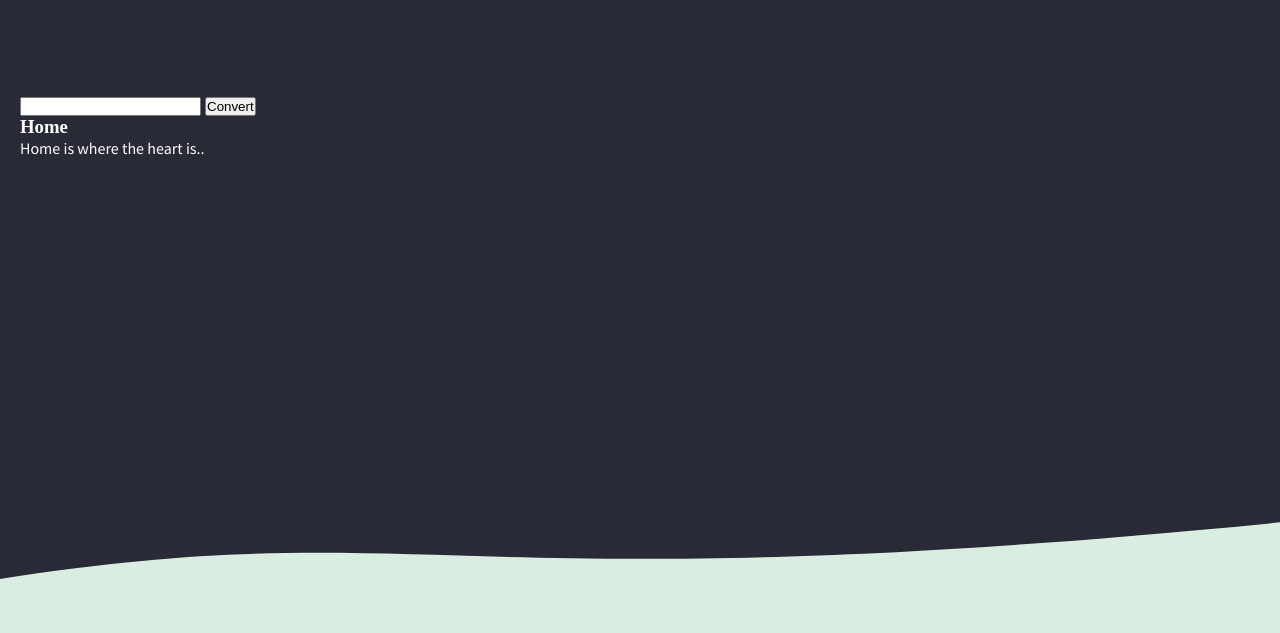
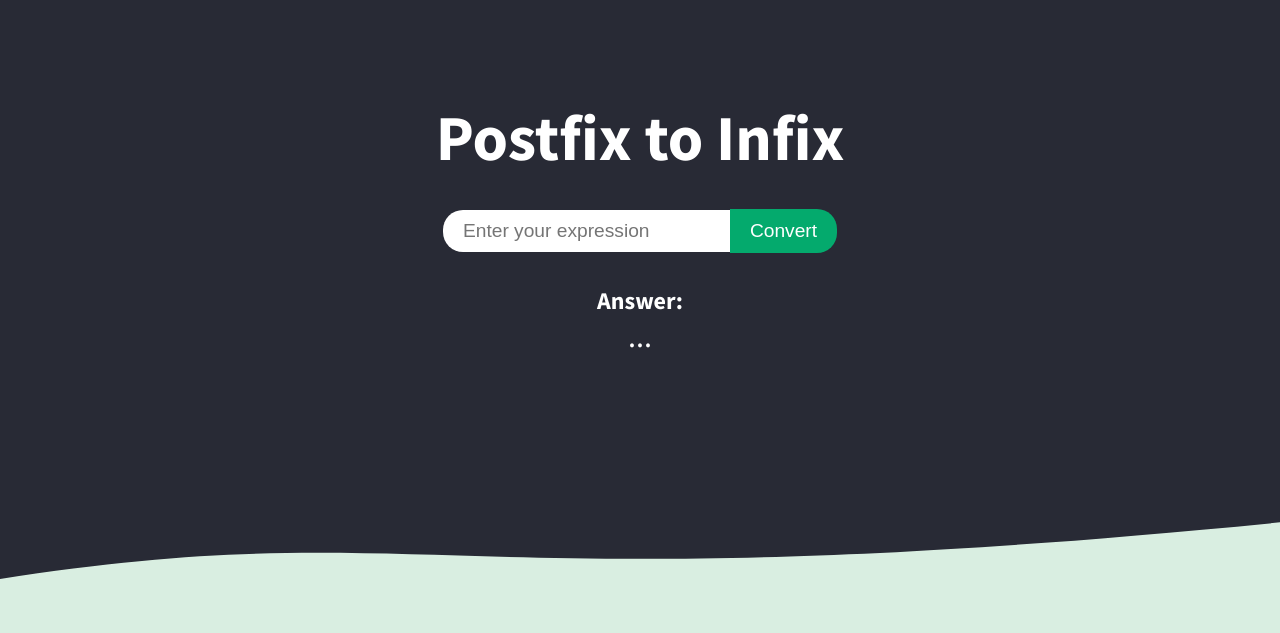
Before and after one commit to sumit-kr-das/Stack_Exp_Converter, a plain HTML site: page index.html in a window 1280 px wide. Both pictures are taken after typing "Sample" into the empty fields and a click on the button "Postfix to Infix". Shown: the part 167-800 px from the top of the page. Drawn offline with nearby package versions, Linux system fonts and the light colour scheme.

Commit message:
index.html updated
new home ui updated

```diff
--- a/index.html
+++ b/index.html
@@ -1,5 +1,6 @@
 <!DOCTYPE html>
 <html lang="en">
+
 <head>
 	<meta charset="UTF-8" />
 	<meta http-equiv="X-UA-Compatible" content="IE=edge" />
@@ -8,13 +9,12 @@
 	<!-- fonts -->
 	<link rel="preconnect" href="https://fonts.googleapis.com" />
 	<link rel="preconnect" href="https://fonts.gstatic.com" crossorigin />
-		<link
-			href="https://fonts.googleapis.com/css2?family=Source+Sans+Pro:wght@200;300;400;600;700;900&display=swap"
-			rel="stylesheet"
-		/>
+	<link href="https://fonts.googleapis.com/css2?family=Source+Sans+Pro:wght@200;300;400;600;700;900&display=swap"
+		rel="stylesheet" />
 	<!-- styles -->
 	<link rel="stylesheet" href="./styles/style.css" />
 </head>
+
 <body>
 	<nav>
 		<a href="/">
@@ -30,11 +30,7 @@
 			<button class="tablink" onclick="openPage('Home', this, '#282A35')">
 				Infix to Postfix
 			</button>
-				<button
-					class="tablink"
-					onclick="openPage('News', this, '#282A35')"
-					id="defaultOpen"
-				>
+			<button class="tablink" onclick="openPage('News', this, '#282A35')" id="defaultOpen">
 				Infix to Prefix
 			</button>
 			<button class="tablink" onclick="openPage('Contact', this, '#282A35')">
@@ -75,46 +71,57 @@
 		</div>
 
 		<div id="Contact" class="tabcontent">
-				<input type="text" name="Enter your expression" id="pre_in" />
+			<div class="wrapper">
+				<h1>Prefix to Infix</h1>
+				<div class="input_div">
+					<input type="text" placeholder="Enter your expression" id="pre_in" />
 					<button onclick="prein()">Convert</button>
-				<h3>Home</h3>
-				<p id="p_i">Home is where the heart is..</p>
+				</div>
+				<h2>Answer:</h2>
+				<p id="p_i">...</p>
+			</div>
 		</div>
 
 		<div id="About" class="tabcontent">
-				<input type="text" name="Enter your expression" id="pre_post" />
+			<div class="wrapper">
+				<h1>Prefix to Postfix</h1>
+				<div class="input_div">
+					<input type="text" placeholder="Enter your expression" id="pre_post" />
 					<button onclick="prepo()">Convert</button>
-				<h3>Home</h3>
-				<p id="p_p">Home is where the heart is..</p>
+				</div>
+				<h2>Answer:</h3>
+					<p id="p_p">...</p>
+			</div>
 		</div>
 
 		<div id="About1" class="tabcontent">
-				<input type="text" name="Enter your expression" id="post_inn" />
+			<div class="wrapper">
+				<h1>Postfix to Infix</h1>
+				<div class="input_div">
+					<input type="text" placeholder="Enter your expression" id="post_inn" />
 					<button onclick="postin()">Convert</button>
-				<h3>Home</h3>
-				<p id="p_ii">Home is where the heart is..</p>
+				</div>
+				<h2>Answer:</h2>
+				<p id="p_ii">...</p>
+			</div>
 		</div>
 
 		<div id="About2" class="tabcontent">
-				<input type="text" name="Enter your expression" id="post_pree" />
+			<div class="wrapper">
+				<h1>Postfix to Prefix</h1>
+				<div class="input_div">
+					<input type="text" placeholder="Enter your expression" id="post_pree" />
 					<button onclick="postpre()">Convert</button>
-				<h3>Home</h3>
-				<p id="p_preee">Home is where the heart is..</p>
+				</div>
+				<h2>Answer:</h3>
+					<p id="p_preee">...</p>
+			</div>
 		</div>
 	</header>
 	<div>
-			<svg
-				style="background-color: #d9eee1"
-				width="100%"
-				height="70"
-				viewBox="0 0 100 100"
-				preserveAspectRatio="none"
-			>
-				<path
-					id="wavepath"
-					d="M0,0  L110,0C35,150 35,0 0,100z"
-					fill="#282A35"
-				></path>
+		<svg style="background-color: #d9eee1" width="100%" height="70" viewBox="0 0 100 100"
+			preserveAspectRatio="none">
+			<path id="wavepath" d="M0,0  L110,0C35,150 35,0 0,100z" fill="#282A35"></path>
 		</svg>
 	</div>
 	<div class="footer">
@@ -130,6 +137,17 @@
 					other cool libraries and frameworks.
 				</p> <br>
 				<p><b>www.sumitkumardas.com</b></p>
+				<div class="social_links">
+					<a href="#">
+						<ion-icon name="logo-github"></ion-icon>
+					</a>
+					<a href="#">
+						<ion-icon name="logo-linkedin"></ion-icon>
+					</a>
+					<a href="#">
+						<ion-icon name="logo-web-component"></ion-icon>
+					</a>
+				</div>
 			</div>
 		</div>
 	</div>
@@ -142,5 +160,9 @@
 	<script src="./pre_post.js"></script>
 	<script src="./post_in.js"></script>
 	<script src="./post_pre.js"></script>
+	<!-- ion icons -->
+	<script type="module" src="https://unpkg.com/ionicons@5.5.2/dist/ionicons/ionicons.esm.js"></script>
+	<script nomodule src="https://unpkg.com/ionicons@5.5.2/dist/ionicons/ionicons.js"></script>
 </body>
+
 </html>
```
Lines whose indentation alone changed are shown as unchanged.
